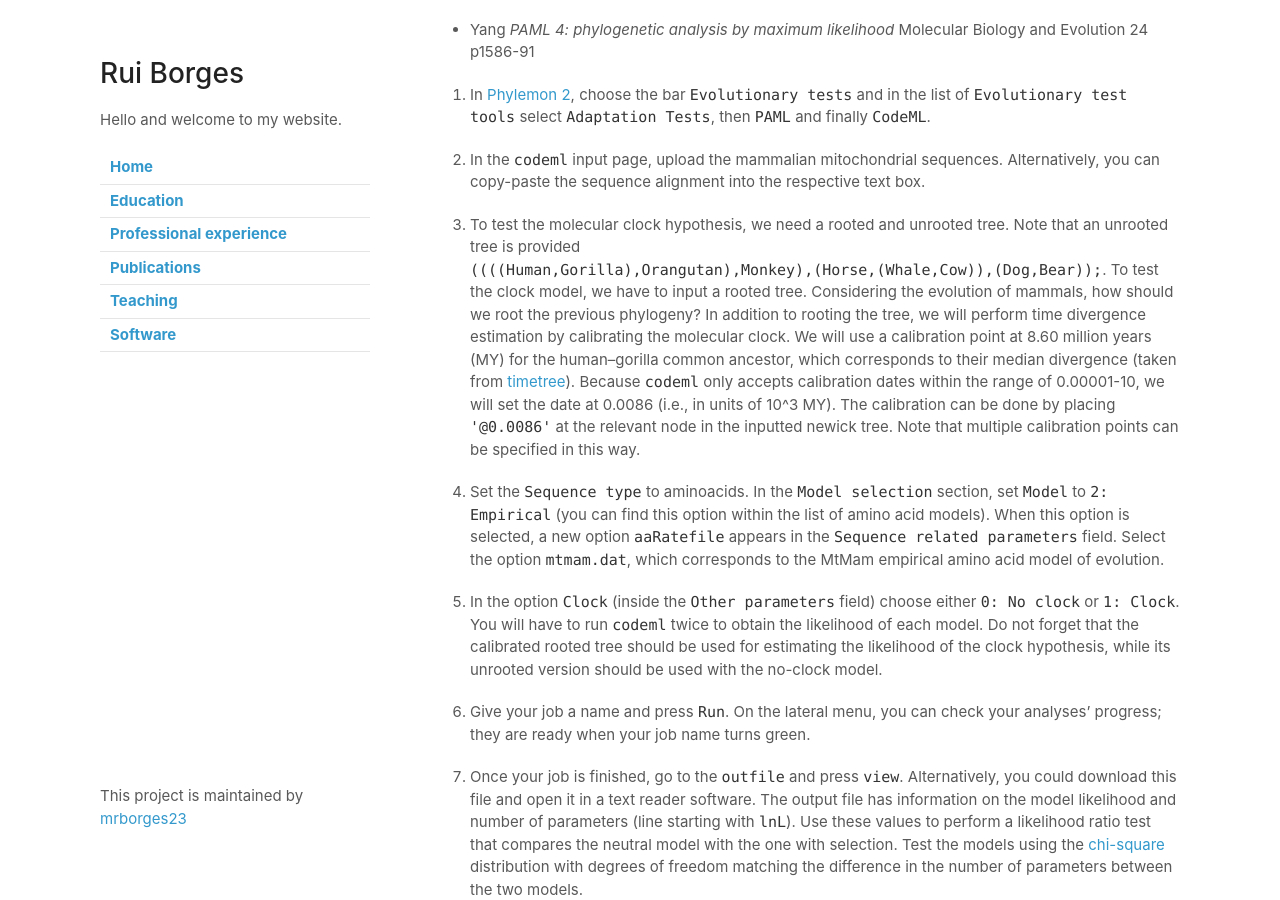
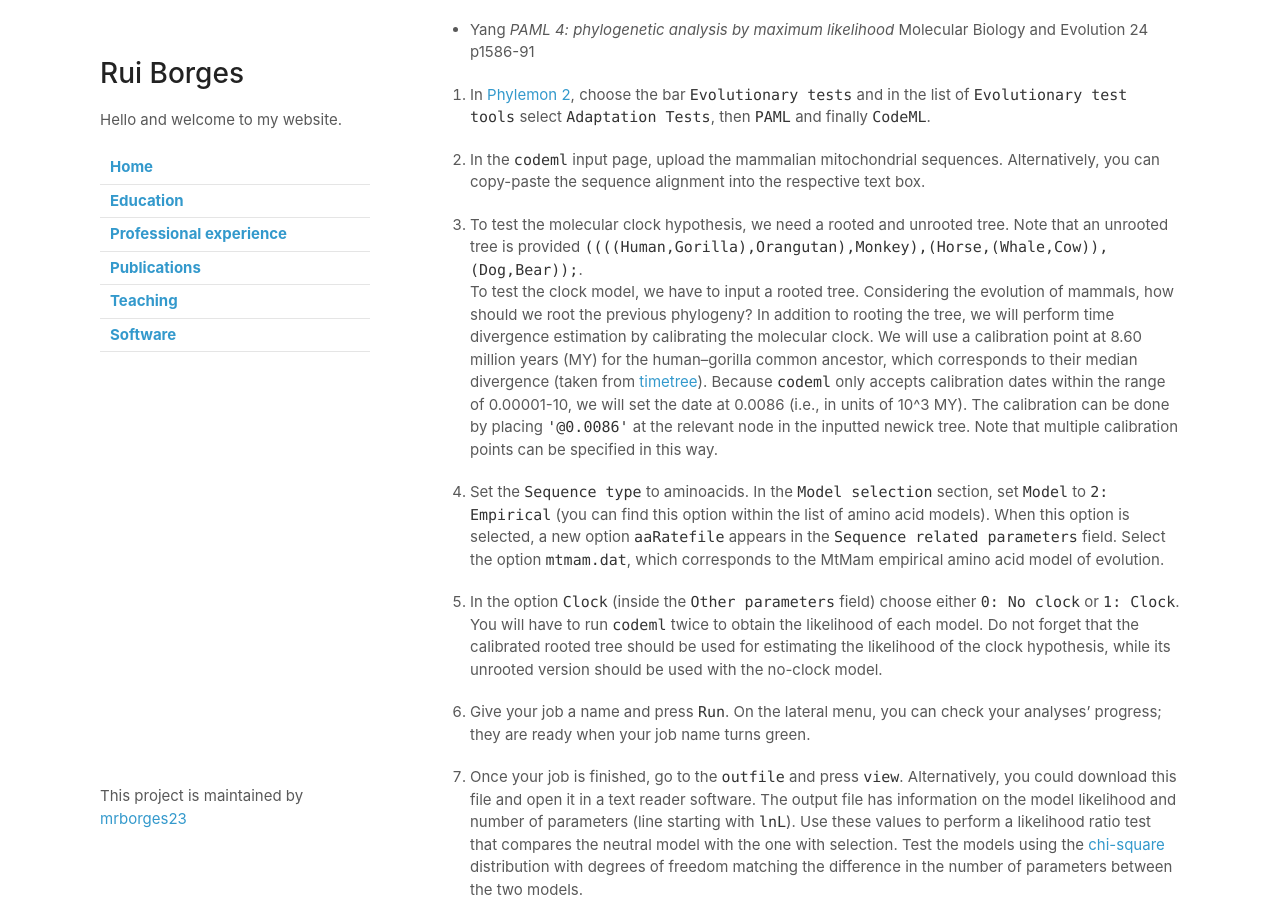
Before and after one commit to mrborges23/mypage.github.io, a Jekyll site: the page built from tutorial_4.md, in a window 1280 px wide and 900 px high, scrolled down 369 px. Built offline with Jekyll 4.4.1, drawn with Linux system fonts in a browser that asks for light colours; our own code applies the rules of GitHub Pages for plain Markdown files.

```diff
--- a/tutorial_4.md
+++ b/tutorial_4.md
@@ -14,8 +14,7 @@ We will use **codeml**, a part of the **PAML** package, through the [Phylemon 2]
 
 2. In the `codeml` input page, upload the mammalian mitochondrial sequences. Alternatively, you can copy-paste the sequence alignment into the respective text box.
 
-3. To test the molecular clock hypothesis, we need a rooted and unrooted tree. Note that an unrooted tree is provided<br/>
-`((((Human,Gorilla),Orangutan),Monkey),(Horse,(Whale,Cow)),(Dog,Bear));`.
+3. To test the molecular clock hypothesis, we need a rooted and unrooted tree. Note that an unrooted tree is provided `((((Human,Gorilla),Orangutan),Monkey),(Horse,(Whale,Cow)),(Dog,Bear));`. <br/>
 To test the clock model, we have to input a rooted tree. Considering the evolution of mammals, how should we root the previous phylogeny? In addition to rooting the tree, we will perform time divergence estimation by calibrating the molecular clock. We will use a calibration point at 8.60 million years (MY) for the human–gorilla common ancestor, which corresponds to their median divergence (taken from [timetree](http://www.timetree.org/)). Because `codeml` only accepts calibration dates within the range of 0.00001-10, we will set the date at 0.0086 (i.e., in units of 10^3 MY). The calibration can be done by placing `'@0.0086'` at the relevant node in the inputted newick tree. Note that multiple calibration points can be specified in this way.
 
 4. Set the `Sequence type` to aminoacids. In the `Model selection` section, set `Model` to `2: Empirical` (you can find this option within the list of amino acid models). When this option is selected, a new option `aaRatefile` appears in the `Sequence related parameters` field. Select the option `mtmam.dat`, which corresponds to the MtMam empirical amino acid model of evolution.
```
